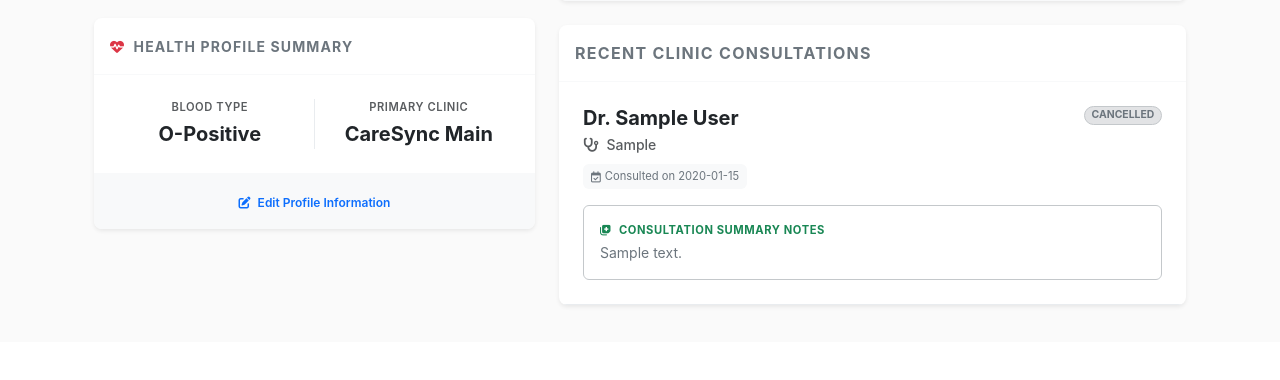
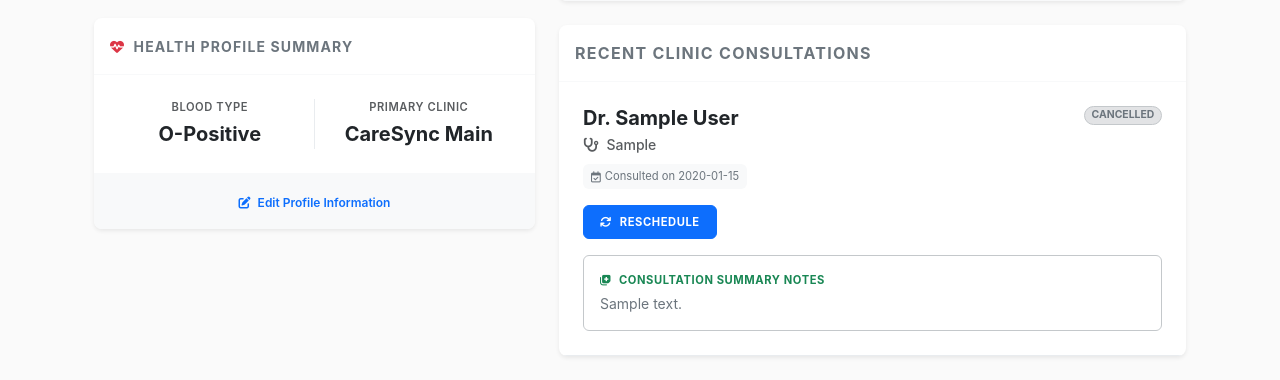
Before and after one commit to jinoestillore-infotech/Clinic-Appointment-System, a Flask app: page /patient/dashboard in a window 1280 px wide. Shown: the part 458-838 px from the top of the page. Before the commit the page ends 765 px from the top, so only its background shows below. Run offline with Flask 3, Linux system fonts and the light colour scheme; a user stored in the database is signed in; tables that the repository leaves empty hold one stand-in row (values such as "Sample post").

Commit message:
Change the UI and routes for the patient

```diff
--- a/app/routes/patient.py
+++ b/app/routes/patient.py
@@ -63,7 +63,7 @@ def dashboard():
 
         # Fetch past consultations (Completed, Cancelled)
         cursor.execute("""
-            SELECT a.id, a.appointment_date, a.appointment_time, a.status, a.medical_notes,
+            SELECT a.id, a.appointment_date, a.appointment_time, a.status, a.medical_notes, a.doctor_id,
                    d.first_name AS doc_first, d.last_name AS doc_last, d.specialization,
                    b.amount_due, b.payment_status
             FROM appointments a
@@ -168,7 +168,8 @@ def book():
 @login_required
 def cancel(appointment_id):
     """
-    Allows patients to securely cancel their own upcoming appointments.
+    Allows patients to securely and permanently delete their own upcoming appointments.
+    Deletes child billing records first to avoid foreign key failures.
     """
     connection = current_app.get_db_connection()
     try:
@@ -181,8 +182,10 @@ def cancel(appointment_id):
         elif appt['status'] in ('Completed', 'Cancelled'):
             flash('Completed or cancelled appointments cannot be modified.', 'warning')
         else:
-            cursor.execute("UPDATE appointments SET status = 'Cancelled' WHERE id = %s", (appointment_id,))
-            flash('Your appointment has been cancelled.', 'info')
+            # Completely delete billing and appointment logs to satisfy auto-delete logic
+            cursor.execute("DELETE FROM billing WHERE appointment_id = %s", (appointment_id,))
+            cursor.execute("DELETE FROM appointments WHERE id = %s AND patient_id = %s", (appointment_id, session['user_id']))
+            flash('Your appointment schedule reservation has been removed.', 'info')
 
         cursor.close()
     except Exception as e:
--- a/app/templates/patient/dashboard.html
+++ b/app/templates/patient/dashboard.html
@@ -102,7 +102,7 @@
                                 </div>
 
                                 {% if appt.symptoms_brief %}
-                                    <div class="mt-3 text-dark small bg-light p-3 rounded-2 border border-light-subtle" style="font-size: 0.75rem; line-height: 1.4;">
+                                    <div class="mt-3 text-dark bg-light p-3 rounded-2 border border-light-subtle" style="font-size: 0.75rem; line-height: 1.4;">
                                         <span class="text-uppercase text-muted d-block fw-bold mb-1" style="font-size: 0.65rem; letter-spacing: 0.05em;">Reason for Visit</span>
                                         {{ appt.symptoms_brief }}
                                     </div>
@@ -161,6 +161,13 @@
                                         {{ appt.status }}
                                     </span>
                                 </div>
+                                {% if appt.status == 'Cancelled' %}
+                                    <div class="mt-3">
+                                        <a href="{{ url_for('patient.book') }}" class="btn btn-primary rounded-2 fw-bold py-2 px-3 text-uppercase d-inline-flex align-items-center gap-2" style="font-size: 0.7rem; letter-spacing: 0.05em;">
+                                            <i class="fa-solid fa-arrows-rotate"></i> Reschedule
+                                        </a>
+                                    </div>
+                                {% endif %}
                                 {% if appt.medical_notes %}
                                     <div class="mt-3 p-3 bg-white rounded-2 border border-secondary-subtle">
                                         <span class="text-uppercase text-success d-block fw-bold mb-1" style="font-size: 0.7rem; letter-spacing: 0.05em;">
```
